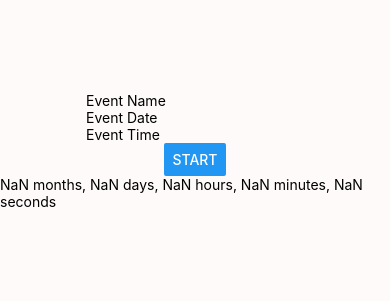
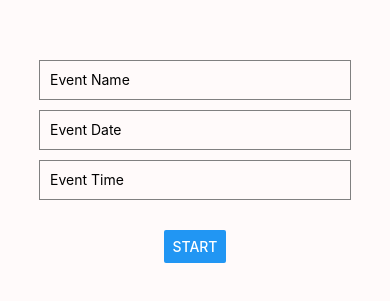
Before and after one commit to Ming-B/timer, a React Native app: screen / in a window 390 px wide. Shown: the part 271-572 px from the top of the page. Built offline with nearby package versions, Linux system fonts and the light colour scheme.

Commit message:
Added Styles to fields, added start button functionality, added notification when timer has ended

```diff
--- a/App.tsx
+++ b/App.tsx
@@ -6,7 +6,11 @@ const App = () => {
     const [eventDate, setEventDate] = useState('');
     const [eventTime, setEventTime] = useState('');
     const [countdown, setCountdown] = useState(null);
-
+    const [countStarted, setcountStarted] = useState(false);
+    const [formatedCountdown, setformatedCountdown] = useState('');
+    useEffect(() => {
+        setcountStarted(false);
+        }, [eventName, eventDate, eventTime]);
     useEffect(() => {
         const interval = setInterval(() => {
             const now = new Date();
@@ -24,7 +28,7 @@ const App = () => {
                 });
                 return;
             }
-
+            console.log('hello');
               const totalSeconds = Math.floor(timeDifferential / 1000);
               const seconds = totalSeconds % 60;
               const totalMinutes = Math.floor(totalSeconds / 60);
@@ -35,7 +39,6 @@ const App = () => {
               const days = totalDays % 30;
               const months = Math.floor(totalDays / 30);
 
-              console.log(now);
 
             // stackoverflow explains the calculations better than I can
             // https://stackoverflow.com/questions/51078140/calculation-of-countdown-timer
@@ -45,11 +48,21 @@ const App = () => {
         return () => clearInterval(interval);
     }, [eventDate, eventTime]);
 
+     useEffect(() => {  //Creates the allert to let them know the countdown has ended
+        if (countStarted && formatCountdown() === 'Time Up!') {
+          Alert.alert('Time Up!');
+          setcountStarted(false); // resets countStarted to false to create new timer
+        }
+      }, [countdown]);
+
     const formatCountdown = () => {
         if (!countdown) return '';
 
         const { months, days, hours, minutes, seconds } = countdown;
-        return `${months} months, ${days} days, ${hours} hours, ${minutes} minutes, ${seconds} seconds`;
+        if (months > 0 || days > 0 || hours > 0 || minutes > 0 || seconds > 0) {
+            return `${months} months, ${days} days, ${hours} hours, ${minutes} minutes, ${seconds} seconds`;
+        }
+            return 'Time Up!';
       };
 
     return (
@@ -72,12 +85,17 @@ const App = () => {
                 value={eventTime}
                 onChangeText={setEventTime}
             />
-            <Button
-                title="Start"
-                onPress={() => Alert.alert('Countdown has started')}
-            />
+            <View style={styles.startButton}>
+                <Button
+                    title="Start"
+                    onPress={() => {
+                        Alert.alert('Countdown has started');
+                        setcountStarted(true);
+                        }}
+                />
+            </View>
 
-            {countdown && (<Text>{formatCountdown()}</Text>)}
+            {countStarted && countdown && (<Text style={styles.countdown}>{formatCountdown()}</Text>)}
         </View>
     );
 };
@@ -87,8 +105,24 @@ const styles = StyleSheet.create({
         flex: 1,
         backgroundColor: '#fffafa',
         alignItems: 'center',
+        marginTop: 10,
         justifyContent: 'center',
     },
+    input: {
+        height: 40,
+        borderColor: 'gray',
+        borderWidth: 1,
+        padding: 10, // Add padding inside the TextInput INSIDE
+        marginTop: 10, // Add top margin to the TextInput
+        width: '80%',
+    },
+    startButton: {
+        marginTop: 30,
+    },
+    countdown: {
+        marginTop: 30,
+    }
+
 });
 
 /* git is working for joshua mcmahon 7/9/2024 */
```
